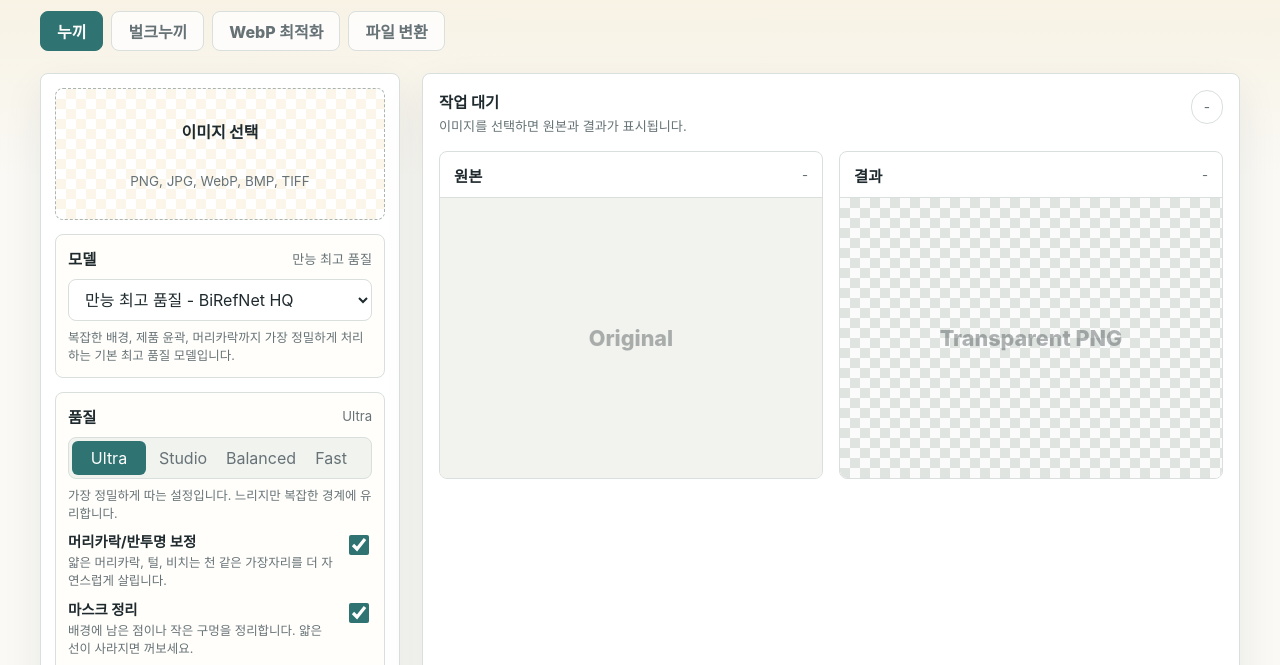
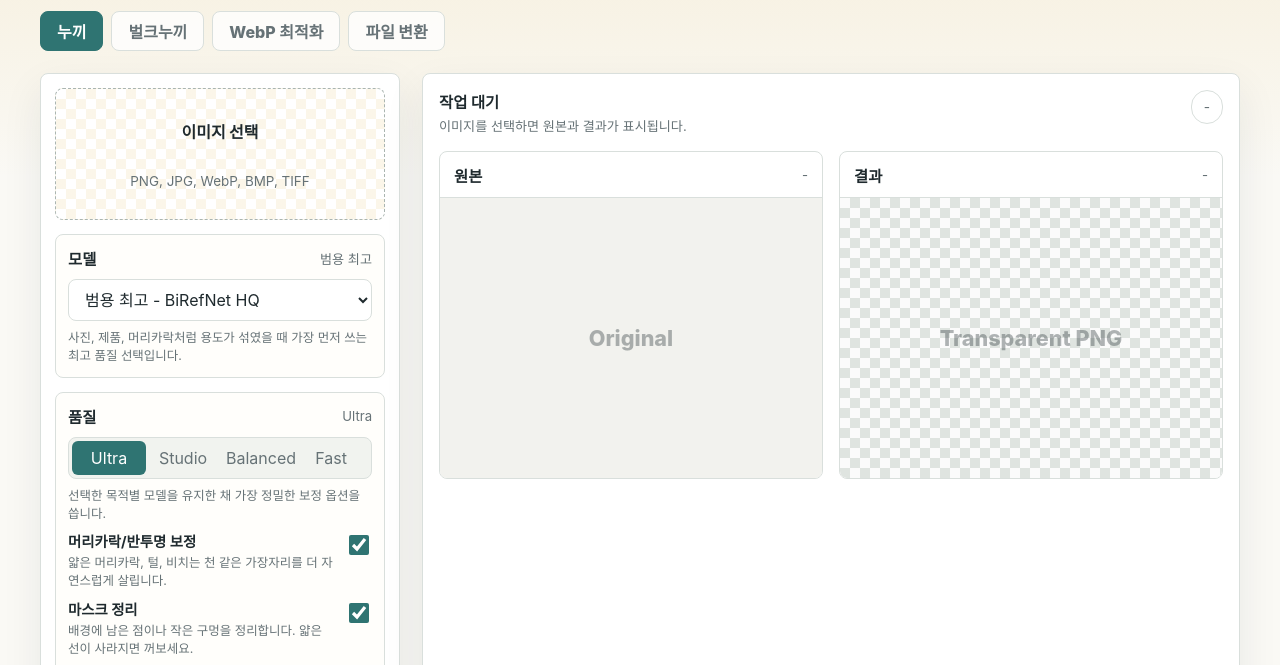
Before and after one commit to dielenol/toolbox, a website: page static/index.html in a window 1280 px wide. Shown: the part 81-746 px from the top of the page. Drawn offline with Linux system fonts and the light colour scheme; no server answers.

Commit message:
fix: 누끼 모델 선택지를 목적별로 단순화
* 단일/벌크 모델 메뉴를 목적별 최고 추천 6개로 축소

* 품질 프리셋이 선택한 모델을 바꾸지 않도록 수정

```diff
--- a/static/app.js
+++ b/static/app.js
@@ -5,7 +5,7 @@ import {
   modelProfiles,
   presetHelps,
   presets,
-} from "./js/config.js";
+} from "./js/config.js?v=17";
 import { el, getIcoSizeInputs, getSelectedIcoSizes } from "./js/elements.js";
 import {
   buildBulkArchiveName,
@@ -1657,7 +1657,6 @@ function applyPreset(name) {
   alphaMatting.checked = preset.alphaMatting;
   postProcess.checked = preset.postProcess;
   foregroundRefine.checked = preset.foregroundRefine;
-  selectModelValue(modelSelect, preset.modelName);
   updateModelHelp();
   edgeFeather.value = preset.edgeFeather;
   erodeSize.value = preset.erodeSize;
@@ -1679,7 +1678,6 @@ function applyBulkPreset(name) {
   bulkAlphaMatting.checked = preset.alphaMatting;
   bulkPostProcess.checked = preset.postProcess;
   bulkForegroundRefine.checked = preset.foregroundRefine;
-  selectModelValue(bulkModelSelect, preset.modelName);
   updateBulkModelHelp();
   bulkEdgeFeather.value = preset.edgeFeather;
   bulkErodeSize.value = preset.erodeSize;
@@ -1819,6 +1817,9 @@ function setModelCatalog(payload, { preserveSelection = true } = {}) {
   defaultModelName = payload.default || defaultModelName;
   modelGroups = normalizeModelGroups(payload);
   modelInfoById = new Map();
+  for (const model of payload.models || []) {
+    modelInfoById.set(model.id, model);
+  }
   for (const group of modelGroups) {
     for (const model of group.models || []) {
       modelInfoById.set(model.id, model);
@@ -1834,9 +1835,6 @@ function setModelCatalog(payload, { preserveSelection = true } = {}) {
 function normalizeModelGroups(payload) {
   if (Array.isArray(payload.groups) && payload.groups.length) {
     return payload.groups;
-  }
-  if (Array.isArray(payload.models) && payload.models.length) {
-    return [{ id: "models", name: "모델", models: payload.models }];
   }
   return fallbackModelGroups;
 }
@@ -1861,16 +1859,20 @@ function populateModelSelect(select, selectedModel) {
 }
 
 function selectModelValue(select, modelName) {
-  if (modelName && modelInfoById.has(modelName)) {
+  if (modelName && selectHasOption(select, modelName)) {
     select.value = modelName;
     return;
   }
-  if (modelInfoById.has(defaultModelName)) {
+  if (selectHasOption(select, defaultModelName)) {
     select.value = defaultModelName;
     return;
   }
   const firstModel = modelGroups.flatMap((group) => group.models || [])[0];
   if (firstModel) select.value = firstModel.id;
+}
+
+function selectHasOption(select, value) {
+  return Array.from(select.options).some((option) => option.value === value);
 }
 
 function formatModelDescription(info, fallback) {
--- a/static/index.html
+++ b/static/index.html
@@ -58,29 +58,20 @@
         <section class="control-group" aria-labelledby="modelLabel">
           <div class="group-head">
             <h2 id="modelLabel">모델</h2>
-            <span id="modelProfile">최고 품질</span>
+            <span id="modelProfile">범용 최고</span>
           </div>
           <select id="modelSelect" aria-label="모델 선택">
-            <optgroup label="목적별 추천">
-              <option value="birefnet-hq" selected>만능 최고 품질 - BiRefNet HQ</option>
-              <option value="birefnet-massive">캐릭터/복잡 경계 - BiRefNet Massive</option>
-              <option value="birefnet-hrsod">로고/제품 윤곽 - BiRefNet HRSOD</option>
-              <option value="birefnet-portrait">인물/프로필 - BiRefNet Portrait</option>
-              <option value="isnet-anime">애니/일러스트 - ISNet Anime</option>
-              <option value="bria-rmbg">로고/문자/제품 - BRIA RMBG 2.0</option>
-            </optgroup>
-            <optgroup label="일반/벌크 후보">
-              <option value="birefnet-general">일반 고품질 - BiRefNet General</option>
-              <option value="birefnet-general-lite">가벼운 고품질 - BiRefNet General Lite</option>
-              <option value="isnet-general-use">기존 품질 우선 - ISNet General</option>
-              <option value="u2net_human_seg">인물 빠른 처리 - Human Segmentation</option>
-              <option value="u2net">균형 - U2-Net</option>
-              <option value="u2netp">최고 속도 - U2-Netp</option>
-              <option value="silueta">소형 일반 - Silueta</option>
+            <optgroup label="목적별 최고 추천">
+              <option value="birefnet-hq" selected>범용 최고 - 사진/제품/머리카락</option>
+              <option value="birefnet-massive">캐릭터 최고 - 피규어/복잡한 실루엣</option>
+              <option value="birefnet-hrsod">로고/제품 최고 - 선명한 윤곽</option>
+              <option value="birefnet-portrait">인물 최고 - 프로필/상반신</option>
+              <option value="isnet-anime">애니 최고 - 일러스트/2D 캐릭터</option>
+              <option value="birefnet-general-lite">벌크 최고 - 여러 장 고품질</option>
             </optgroup>
           </select>
           <p class="helper-text" id="modelHelp">
-            가장 정밀한 모델입니다. 머리카락, 제품 윤곽, 복잡한 배경에 강하지만 처리 시간이 더 깁니다.
+            사진, 제품, 머리카락처럼 용도가 섞였을 때 가장 먼저 쓰는 최고 품질 선택입니다.
           </p>
         </section>
 
@@ -227,29 +218,20 @@
         <section class="control-group" aria-labelledby="bulkModelLabel">
           <div class="group-head">
             <h2 id="bulkModelLabel">모델</h2>
-            <span id="bulkModelProfile">최고 품질</span>
+            <span id="bulkModelProfile">범용 최고</span>
           </div>
           <select id="bulkModelSelect" aria-label="벌크누끼 모델 선택">
-            <optgroup label="목적별 추천">
-              <option value="birefnet-hq" selected>만능 최고 품질 - BiRefNet HQ</option>
-              <option value="birefnet-massive">캐릭터/복잡 경계 - BiRefNet Massive</option>
-              <option value="birefnet-hrsod">로고/제품 윤곽 - BiRefNet HRSOD</option>
-              <option value="birefnet-portrait">인물/프로필 - BiRefNet Portrait</option>
-              <option value="isnet-anime">애니/일러스트 - ISNet Anime</option>
-              <option value="bria-rmbg">로고/문자/제품 - BRIA RMBG 2.0</option>
-            </optgroup>
-            <optgroup label="일반/벌크 후보">
-              <option value="birefnet-general">일반 고품질 - BiRefNet General</option>
-              <option value="birefnet-general-lite">가벼운 고품질 - BiRefNet General Lite</option>
-              <option value="isnet-general-use">기존 품질 우선 - ISNet General</option>
-              <option value="u2net_human_seg">인물 빠른 처리 - Human Segmentation</option>
-              <option value="u2net">균형 - U2-Net</option>
-              <option value="u2netp">최고 속도 - U2-Netp</option>
-              <option value="silueta">소형 일반 - Silueta</option>
+            <optgroup label="목적별 최고 추천">
+              <option value="birefnet-hq" selected>범용 최고 - 사진/제품/머리카락</option>
+              <option value="birefnet-massive">캐릭터 최고 - 피규어/복잡한 실루엣</option>
+              <option value="birefnet-hrsod">로고/제품 최고 - 선명한 윤곽</option>
+              <option value="birefnet-portrait">인물 최고 - 프로필/상반신</option>
+              <option value="isnet-anime">애니 최고 - 일러스트/2D 캐릭터</option>
+              <option value="birefnet-general-lite">벌크 최고 - 여러 장 고품질</option>
             </optgroup>
           </select>
           <p class="helper-text" id="bulkModelHelp">
-            가장 정밀한 모델입니다. 여러 장을 처리할 때는 처리 시간이 길어질 수 있습니다.
+            사진, 제품, 머리카락처럼 용도가 섞였을 때 가장 먼저 쓰는 최고 품질 선택입니다.
           </p>
         </section>
 
@@ -618,6 +600,6 @@
       </div>
     </div>
 
-    <script src="/static/app.js?v=16" type="module"></script>
+    <script src="/static/app.js?v=17" type="module"></script>
   </body>
 </html>
--- a/static/js/config.js
+++ b/static/js/config.js
@@ -1,6 +1,5 @@
 export const presets = {
   ultra: {
-    modelName: "birefnet-hq",
     alphaMatting: true,
     postProcess: true,
     foregroundRefine: true,
@@ -10,7 +9,6 @@ export const presets = {
     backgroundThreshold: "10",
   },
   studio: {
-    modelName: "birefnet-general",
     alphaMatting: true,
     postProcess: true,
     foregroundRefine: true,
@@ -20,7 +18,6 @@ export const presets = {
     backgroundThreshold: "10",
   },
   balanced: {
-    modelName: "isnet-general-use",
     alphaMatting: true,
     postProcess: true,
     foregroundRefine: false,
@@ -30,7 +27,6 @@ export const presets = {
     backgroundThreshold: "15",
   },
   fast: {
-    modelName: "u2netp",
     alphaMatting: false,
     postProcess: true,
     foregroundRefine: false,
@@ -44,115 +40,53 @@ export const presets = {
 export const fallbackModelGroups = [
   {
     id: "recommended",
-    name: "목적별 추천",
+    name: "목적별 최고 추천",
     models: [
       {
         id: "birefnet-hq",
         name: "BiRefNet HQ",
-        profile: "만능 최고 품질",
-        description: "복잡한 배경, 제품 윤곽, 머리카락까지 가장 정밀하게 처리하는 기본 최고 품질 모델입니다.",
+        profile: "범용 최고",
+        description: "사진, 제품, 머리카락처럼 용도가 섞였을 때 가장 먼저 쓰는 최고 품질 선택입니다.",
         engine: "transformers",
         license_note: "",
       },
       {
         id: "birefnet-massive",
         name: "BiRefNet Massive",
-        profile: "캐릭터/복잡 경계",
-        description: "캐릭터, 피규어, 복잡한 실루엣처럼 경계가 많은 이미지에 우선 시도할 고품질 모델입니다.",
+        profile: "캐릭터 최고",
+        description: "캐릭터, 피규어, 복잡한 실루엣처럼 경계가 많은 이미지에서 먼저 고를 선택입니다.",
         engine: "rembg",
         license_note: "",
       },
       {
         id: "birefnet-hrsod",
         name: "BiRefNet HRSOD",
-        profile: "로고/제품 윤곽",
-        description: "고해상도 피사체와 선명한 제품/로고 윤곽을 따야 할 때 맞는 고품질 모델입니다.",
+        profile: "로고/제품 최고",
+        description: "로고, 제품, 선명한 물체 윤곽처럼 경계가 또렷해야 하는 이미지에서 먼저 고를 선택입니다.",
         engine: "rembg",
         license_note: "",
       },
       {
         id: "birefnet-portrait",
         name: "BiRefNet Portrait",
-        profile: "인물/프로필",
-        description: "사람 중심 이미지와 프로필 사진에 맞춘 모델입니다.",
+        profile: "인물 최고",
+        description: "사람 중심 이미지, 프로필, 상반신 사진에서 먼저 고를 선택입니다.",
         engine: "rembg",
         license_note: "",
       },
       {
         id: "isnet-anime",
         name: "ISNet Anime",
-        profile: "애니/일러스트",
-        description: "애니메이션, 일러스트, 2D 캐릭터 이미지에 맞춘 모델입니다.",
-        engine: "rembg",
-        license_note: "",
-      },
-      {
-        id: "bria-rmbg",
-        name: "BRIA RMBG 2.0",
-        profile: "로고/문자/제품",
-        description: "제품, 로고, 글자 요소가 섞인 이미지에 강한 모델입니다. 라이선스 제한을 확인하고 사용하세요.",
-        engine: "rembg",
-        license_note: "비상업/별도 라이선스 확인 필요",
-      },
-    ],
-  },
-  {
-    id: "general",
-    name: "일반/벌크 후보",
-    models: [
-      {
-        id: "birefnet-general",
-        name: "BiRefNet General",
-        profile: "일반 고품질",
-        description: "일반 사진 전반에 쓰기 좋은 최신 rembg BiRefNet 계열 모델입니다.",
+        profile: "애니 최고",
+        description: "애니메이션, 일러스트, 2D 캐릭터 이미지에서 먼저 고를 선택입니다.",
         engine: "rembg",
         license_note: "",
       },
       {
         id: "birefnet-general-lite",
         name: "BiRefNet General Lite",
-        profile: "가벼운 고품질",
-        description: "BiRefNet 계열 중 상대적으로 가벼운 모델입니다. 벌크 작업에서 품질과 속도 균형이 필요할 때 쓰세요.",
-        engine: "rembg",
-        license_note: "",
-      },
-      {
-        id: "isnet-general-use",
-        name: "ISNet General",
-        profile: "기존 품질 우선",
-        description: "품질과 속도의 균형이 좋은 기존 일반 사진용 모델입니다.",
-        engine: "rembg",
-        license_note: "",
-      },
-      {
-        id: "u2net_human_seg",
-        name: "Human Segmentation",
-        profile: "인물 빠른 처리",
-        description: "사람만 빠르게 따고 싶을 때 선택하는 기존 인물 세그멘테이션 모델입니다.",
-        engine: "rembg",
-        license_note: "",
-      },
-      {
-        id: "u2net",
-        name: "U2-Net",
-        profile: "균형",
-        description: "빠르고 안정적인 기존 균형형 모델입니다. 대량 작업이나 단순 배경에 적합합니다.",
-        engine: "rembg",
-        license_note: "",
-      },
-      {
-        id: "u2netp",
-        name: "U2-Netp",
-        profile: "최고 속도",
-        description: "가장 빠른 미리보기용 모델입니다. 복잡한 가장자리 정밀도는 낮을 수 있습니다.",
-        engine: "rembg",
-        license_note: "",
-      },
-      {
-        id: "silueta",
-        name: "Silueta",
-        profile: "소형 일반",
-        description: "가벼운 일반 배경 제거 모델입니다. 빠른 처리 후보로 두고 비교하세요.",
+        profile: "벌크 최고",
+        description: "여러 장을 처리할 때 품질과 속도 균형이 가장 무난한 선택입니다.",
         engine: "rembg",
         license_note: "",
       },
@@ -161,28 +95,28 @@ export const fallbackModelGroups = [
 ];
 
 export const modelProfiles = {
-  "birefnet-hq": "만능 최고 품질",
-  "birefnet-massive": "캐릭터/복잡 경계",
-  "birefnet-hrsod": "로고/제품 윤곽",
-  "birefnet-portrait": "인물/프로필",
+  "birefnet-hq": "범용 최고",
+  "birefnet-massive": "캐릭터 최고",
+  "birefnet-hrsod": "로고/제품 최고",
+  "birefnet-portrait": "인물 최고",
   "birefnet-general": "일반 고품질",
-  "birefnet-general-lite": "가벼운 고품질",
+  "birefnet-general-lite": "벌크 최고",
   "bria-rmbg": "로고/문자/제품",
   "isnet-general-use": "기존 품질 우선",
   u2net: "균형",
   u2netp: "최고 속도",
   u2net_human_seg: "인물 빠른 처리",
-  "isnet-anime": "애니/일러스트",
+  "isnet-anime": "애니 최고",
   silueta: "소형 일반",
 };
 
 export const modelHelps = {
-  "birefnet-hq": "복잡한 배경, 제품 윤곽, 머리카락까지 가장 정밀하게 처리하는 기본 최고 품질 모델입니다.",
-  "birefnet-massive": "캐릭터, 피규어, 복잡한 실루엣처럼 경계가 많은 이미지에 우선 시도할 고품질 모델입니다.",
-  "birefnet-hrsod": "고해상도 피사체와 선명한 제품/로고 윤곽을 따야 할 때 맞는 고품질 모델입니다.",
-  "birefnet-portrait": "사람 중심 이미지와 프로필 사진에 맞춘 모델입니다.",
+  "birefnet-hq": "사진, 제품, 머리카락처럼 용도가 섞였을 때 가장 먼저 쓰는 최고 품질 선택입니다.",
+  "birefnet-massive": "캐릭터, 피규어, 복잡한 실루엣처럼 경계가 많은 이미지에서 먼저 고를 선택입니다.",
+  "birefnet-hrsod": "로고, 제품, 선명한 물체 윤곽처럼 경계가 또렷해야 하는 이미지에서 먼저 고를 선택입니다.",
+  "birefnet-portrait": "사람 중심 이미지, 프로필, 상반신 사진에서 먼저 고를 선택입니다.",
   "birefnet-general": "일반 사진 전반에 쓰기 좋은 최신 rembg BiRefNet 계열 모델입니다.",
-  "birefnet-general-lite": "BiRefNet 계열 중 상대적으로 가벼운 모델입니다. 벌크 작업에서 품질과 속도 균형이 필요할 때 쓰세요.",
+  "birefnet-general-lite": "여러 장을 처리할 때 품질과 속도 균형이 가장 무난한 선택입니다.",
   "bria-rmbg": "제품, 로고, 글자 요소가 섞인 이미지에 강한 모델입니다. 비상업/별도 라이선스 확인 필요.",
   "isnet-general-use": "품질과 속도의 균형이 좋은 기존 일반 사진용 모델입니다.",
   u2net: "빠르고 안정적인 기존 균형형 모델입니다. 대량 작업이나 단순 배경에 적합합니다.",
@@ -193,10 +127,10 @@ export const modelHelps = {
 };
 
 export const presetHelps = {
-  ultra: "가장 정밀하게 따는 설정입니다. 느리지만 복잡한 경계에 유리합니다.",
-  studio: "품질을 우선하지만 Ultra보다 가볍습니다. 일반 제품 사진이나 인물에 무난합니다.",
-  balanced: "속도와 품질의 중간값입니다. 여러 장을 처리할 때 시작점으로 좋습니다.",
-  fast: "가장 빠른 설정입니다. 대략적인 확인이나 단순한 이미지에 적합합니다.",
+  ultra: "선택한 목적별 모델을 유지한 채 가장 정밀한 보정 옵션을 씁니다.",
+  studio: "선택한 모델을 유지하고 품질 우선 보정 옵션을 씁니다.",
+  balanced: "선택한 모델을 유지하고 속도와 품질의 중간 보정 옵션을 씁니다.",
+  fast: "선택한 모델을 유지하고 빠른 확인용 보정 옵션을 씁니다.",
 };
 
 export const formatProfiles = {
```
Also changed, not shown: README.md, 1 other file.
